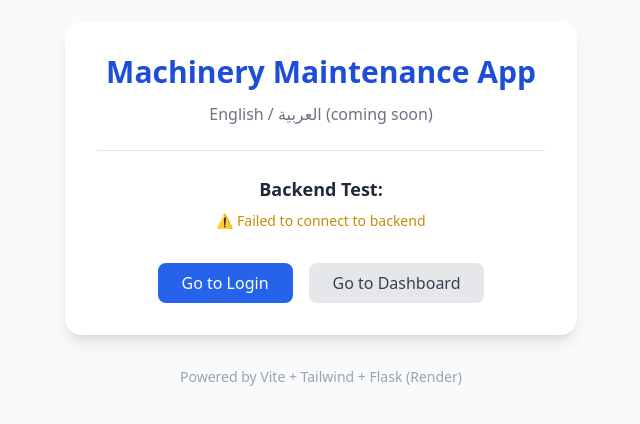
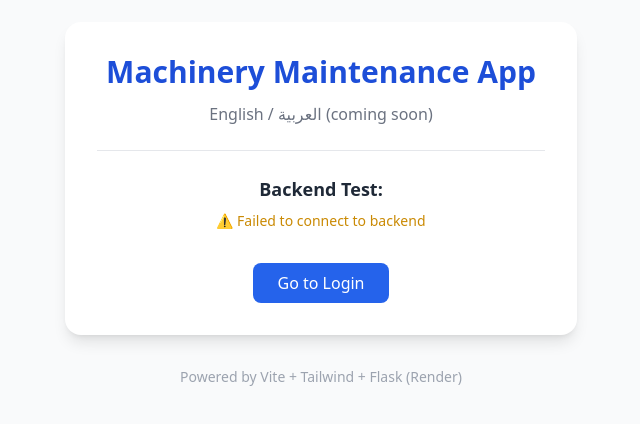
Before and after one commit to Vonamto/machinery-maintenance, a React (Vite) app in the folder frontend/: page / in a window 1280 px wide. Shown: the part 196-620 px from the top of the page, without its empty margins (319-959 px from the left). Built offline with nearby package versions, Linux system fonts and the light colour scheme; no server answers.

Commit message:
Update App.jsx clean homepage

```diff
--- a/frontend/src/App.jsx
+++ b/frontend/src/App.jsx
@@ -1,19 +1,26 @@
 // frontend/src/App.jsx
 import React, { useEffect, useState } from "react";
-import { BrowserRouter, Routes, Route, Link } from "react-router-dom";
+import { BrowserRouter, Routes, Route, Link, useNavigate } from "react-router-dom";
 import Login from "./pages/Login";
 import Dashboard from "./pages/Dashboard";
 import CONFIG from "./config";
 
 function Home() {
   const [backendMessage, setBackendMessage] = useState("Checking connection...");
+  const navigate = useNavigate();
 
   useEffect(() => {
+    // ✅ If user already logged in, go straight to Dashboard
+    const storedUser = localStorage.getItem("user");
+    if (storedUser) {
+      navigate("/dashboard");
+    }
+
     fetch(`${CONFIG.BACKEND_URL}/`)
       .then((res) => res.json())
       .then((data) => setBackendMessage(data.message))
       .catch(() => setBackendMessage("⚠️ Failed to connect to backend"));
-  }, []);
+  }, [navigate]);
 
   return (
     <div className="flex flex-col items-center justify-center min-h-screen bg-gray-50 text-gray-800">
@@ -39,16 +46,10 @@ function Home() {
           {backendMessage}
         </p>
 
-        <div className="mt-8 flex justify-center gap-4">
+        <div className="mt-8">
           <Link to="/login">
             <button className="px-6 py-2 bg-blue-600 text-white rounded-lg hover:bg-blue-700 transition">
               Go to Login
-            </button>
-          </Link>
-
-          <Link to="/dashboard">
-            <button className="px-6 py-2 bg-gray-200 text-gray-700 rounded-lg hover:bg-gray-300 transition">
-              Go to Dashboard
             </button>
           </Link>
         </div>
```
